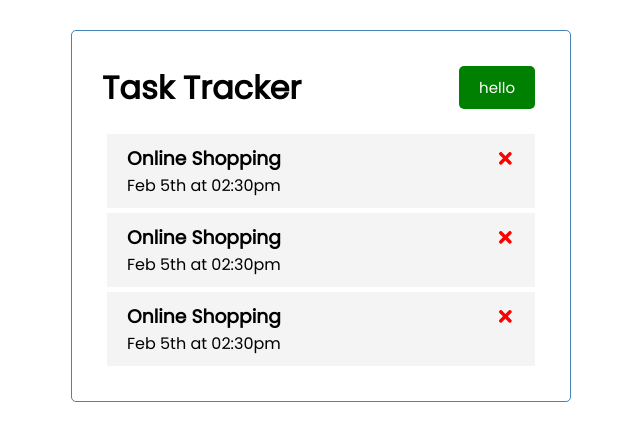
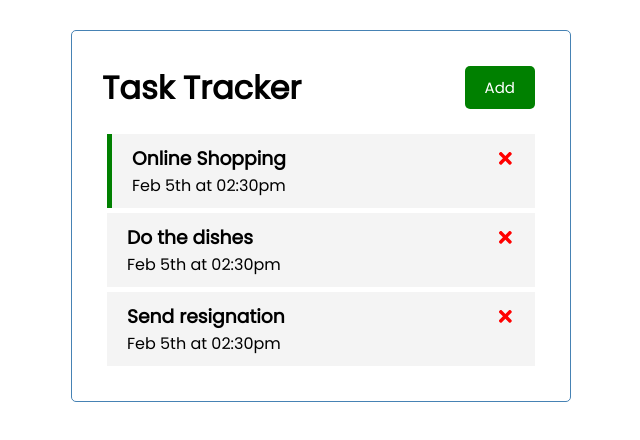
Before and after one commit to Nisarg-27/Task-Tracker-, a React (Create React App) app: page / in a window 1280 px wide. Shown: the top 440 px of the page, without its empty margins (319-959 px from the left). Built offline with nearby package versions, Linux system fonts and the light colour scheme.

Commit message:
Adding delete and reminer option

```diff
--- a/src/App.js
+++ b/src/App.js
@@ -11,21 +11,31 @@ function App() {
     },
     {
         id: 2,
-        text: 'Online Shopping',
+        text: 'Do the dishes',
         day: 'Feb 5th at 02:30pm',
         reminder: false,
     },
     {
         id: 3,
-        text: 'Online Shopping',
+        text: 'Send resignation',
         day: 'Feb 5th at 02:30pm',
         reminder: false,
     }
 ]);
-  return (
+
+const deleteTask = (id) => {
+  setTasks(tasks.filter((task) => task.id !== id));
+}
+
+const toggleReminder = (id) => {
+  setTasks(tasks.map((task) => task.id === id ? {...task, reminder: !task.reminder} : task))
+}
+
+return (
    <div className="container">
     <Header></Header>
-    <Tasks tasks={tasks}></Tasks>
+
+    {tasks.length > 0 ? (<Tasks tasks={tasks} deleteTask = {deleteTask} onToggle = {toggleReminder}></Tasks>) : "No Tasks To Show"}
    </div>
   );
 }
--- a/src/components/Header.js
+++ b/src/components/Header.js
@@ -5,7 +5,7 @@ export const Header = ({title, bol}) => {
     <div>
         <header className="header">
             <h1>Task Tracker</h1>
-            <Button color="green" text ="hello" >Add</Button>
+            <Button color="green" text ="Add" >Add</Button>
         </header>
     </div>
   )
--- a/src/components/Task.js
+++ b/src/components/Task.js
@@ -1,8 +1,8 @@
 import { FaTimes } from 'react-icons/fa'
-const Task = ({task}) => {
+const Task = ({task, deleteTask, onToggle}) => {
   return (
-    <div className="task">
-        <h3>{task.text} <FaTimes style={{color: 'red', cursor: 'pointer'}}/></h3>
+    <div className={`task ${task.reminder ? 'reminder' : ''}`} onDoubleClick={() => onToggle(task.id)}>
+        <h3>{task.text} <FaTimes onClick={() => deleteTask(task.id)} style={{color: 'red', cursor: 'pointer'}}/></h3>
         <p>{task.day}</p>
     </div>
   )
--- a/src/components/Tasks.js
+++ b/src/components/Tasks.js
@@ -1,10 +1,10 @@
 import Task from './Task'
-const Tasks = ({tasks}) => {
+const Tasks = ({tasks, deleteTask, onToggle}) => {
 
     return (
         <>
             {tasks.map((task) => (
-                <Task key={task.id} task={task}/>
+                <Task key={task.id} task={task} deleteTask = {deleteTask} onToggle = {onToggle}/>
             ))}
         </>
     )
```
